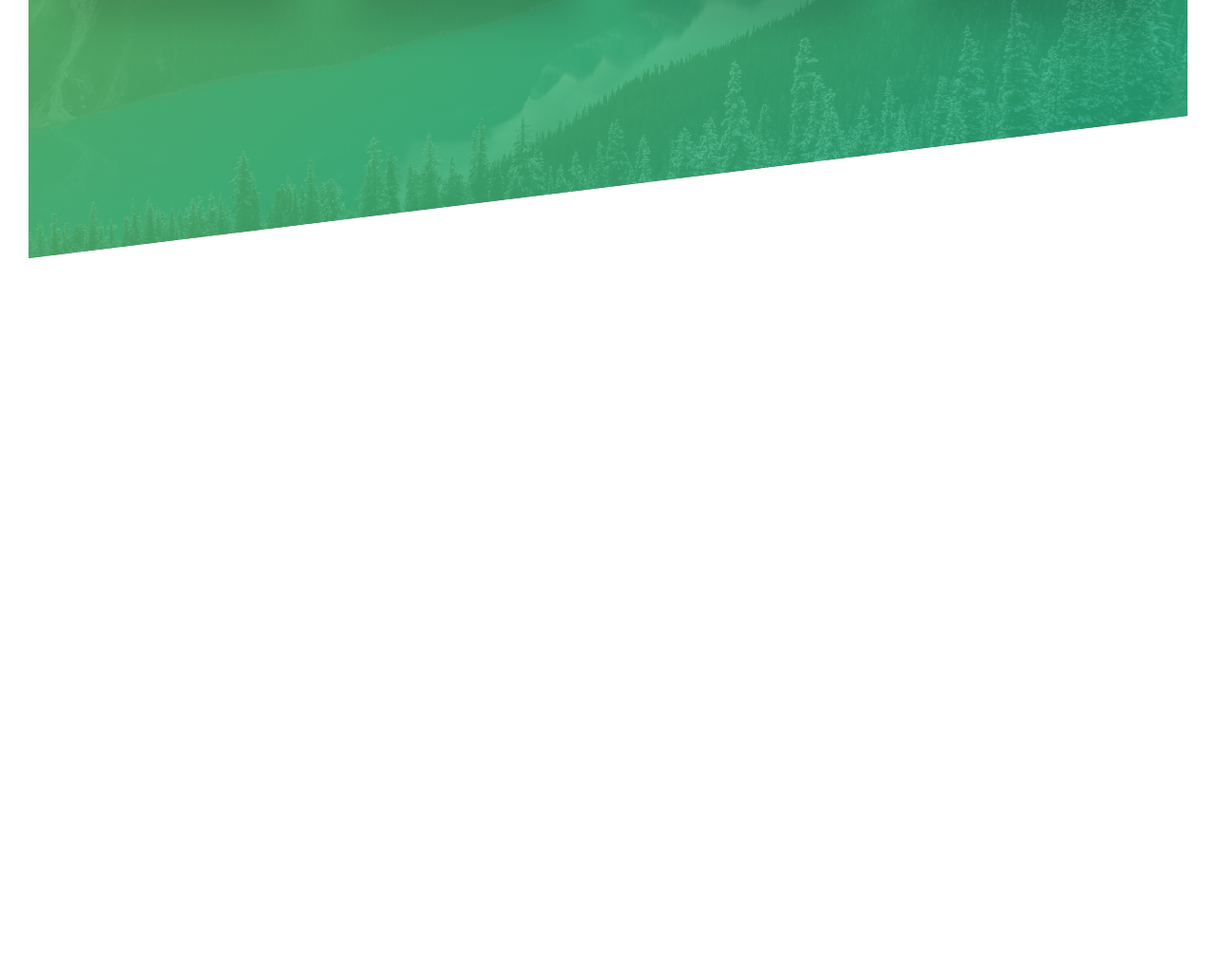
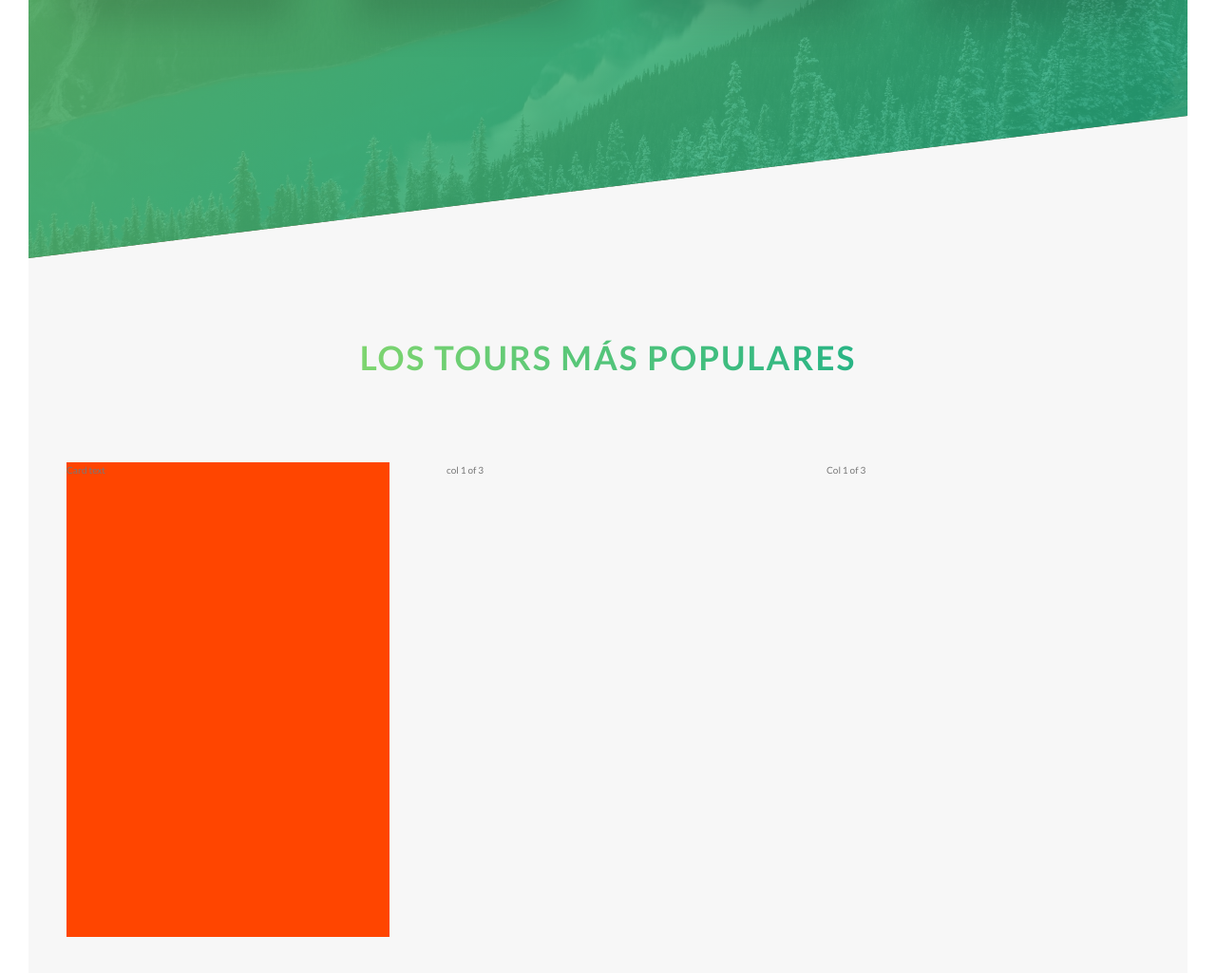
Before and after one commit to chlrobert93/Natours-css, a website: page index.html in a window 1280 px wide. Shown: the part 1988-3013 px from the top of the page at 95% size. Before the commit the page ends 2260 px from the top, so only its background shows below. Drawn offline with Linux system fonts and the light colour scheme.

Commit message:
agregar primera animación card tours parte uno

```diff
--- a/index.html
+++ b/index.html
@@ -101,6 +101,26 @@
                 </div>
               </div>
          </section>
+         <section class="section-tours">
+            <div class="u-center-text u-margin-bottom-big">
+                <h2 class="heading-secondary">
+                   Los tours más populares
+                </h2>
+              </div>
+              <div class="row">
+                <div class="col-1-of-3">
+                    <div class="card">
+                        Card text
+                    </div>
+                </div>
+                <div class="col-1-of-3">
+                    col 1 of 3
+                </div>
+                 <div class="col-1-of-3">
+                    Col 1 of 3
+                 </div>
+           </div>
+         </section>
        </main>
        <!--
        <section class="grid-test">
--- /dev/null
+++ b/sass/components/_card.scss
@@ -0,0 +1,12 @@
+.card{
+    background-color: orangered;
+    height: 50rem;
+    //para pode visualizar animacion rotación
+    transition: all .8s;
+
+
+ //animación de rotación
+ &:hover{
+   transform: rotateY(180deg);
+ }
+}
--- a/sass/main.scss
+++ b/sass/main.scss
@@ -8,6 +8,7 @@
 @import "base/utilities";
 
 @import "components/button";
+@import "components/card";
 @import "components/composition";
 @import "components/feature-box";
 
--- a/sass/pages/_home.scss
+++ b/sass/pages/_home.scss
@@ -25,3 +25,13 @@
         transform: skewY(7deg);
     }
 }
+
+
+
+.section-tours{
+    background-color: $color-grey-light-1;
+    padding: 25rem 0 50rem 0;
+    margin-top: -10rem;
+
+
+}
```
Also changed, not shown: css/style.css.
